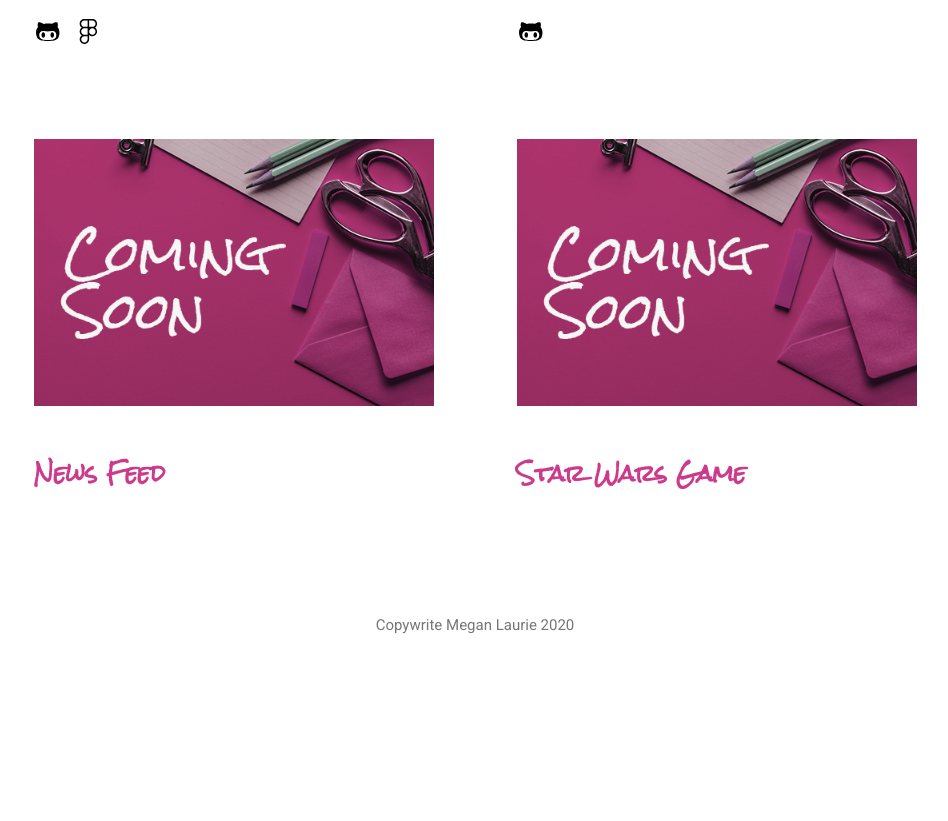
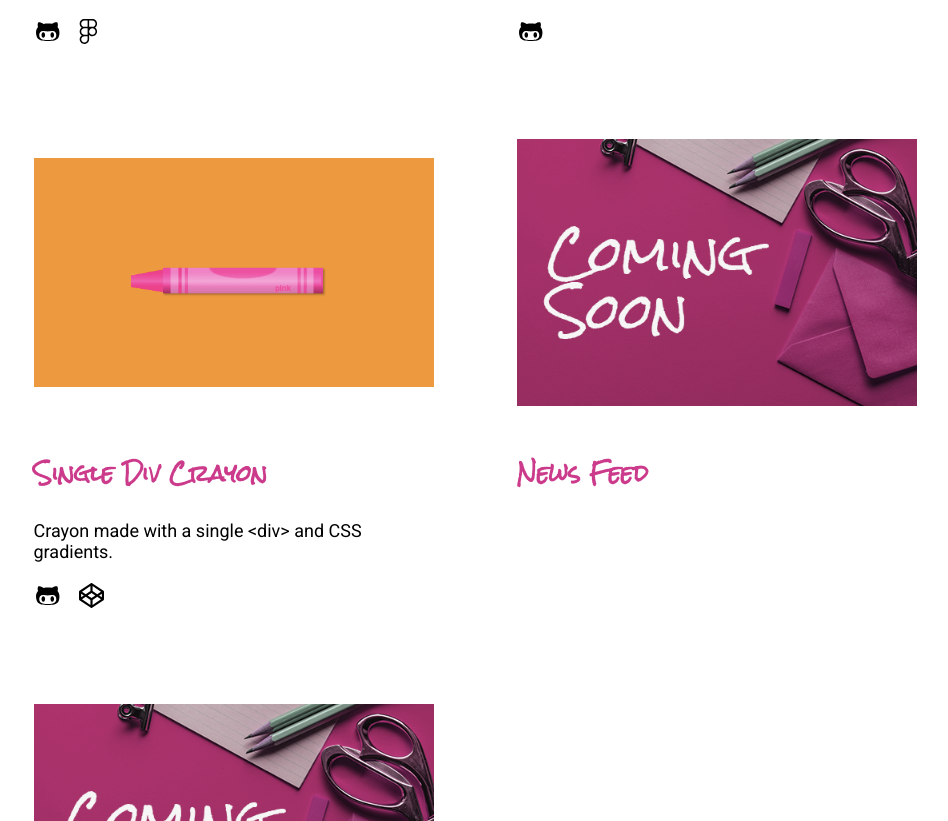
Before and after one commit to meglaurie/Portfolio-Summer-2020, a React (Create React App) app in the folder my-react-website/: page /project-list in a window 1280 px wide. Shown: the part 726-1547 px from the top of the page, without its empty margins (165-1113 px from the left). Before the commit the page ends 1399 px from the top, so only its background shows below. Built offline with nearby package versions, Linux system fonts and the light colour scheme.

Commit message:
More content added

```diff
--- a/my-react-website/src/components/ProjectList.js
+++ b/my-react-website/src/components/ProjectList.js
@@ -1,5 +1,6 @@
 import React from 'react';
-import { faGithubAlt, faDribbble, faFigma } from '@fortawesome/free-brands-svg-icons';
+import { faGithubAlt, faDribbble, faFigma, faCodepen } from '@fortawesome/free-brands-svg-icons';
+
 import { FontAwesomeIcon } from "@fortawesome/react-fontawesome";
 
 const ProjectList = ({ projects }) => (
@@ -12,7 +13,8 @@
           <p className="project-desc">{projects.content[0]}</p>
           <a className={projects.url === '' ? "display-none" : "fa-icon project-icon"} target="_blank" rel="noopener noreferrer" aria-label="Github external link" href={projects.url}><FontAwesomeIcon icon={faGithubAlt} /></a>
           <a className={projects.url2 === '' ? "display-none" : "fa-icon project-icon"} target="_blank" rel="noopener noreferrer" aria-label="Dribbble external link" href={projects.url2}><FontAwesomeIcon icon={faDribbble} /></a>
-          <a className={projects.url3 === '' ? "display-none" : "fa-icon project-icon"} target="_blank" rel="noopener noreferrer" aria-label="Dribbble external link" href={projects.url3}><FontAwesomeIcon icon={faFigma} /></a>
+          <a className={projects.url3 === '' ? "display-none" : "fa-icon project-icon"} target="_blank" rel="noopener noreferrer" aria-label="Figma external link" href={projects.url3}><FontAwesomeIcon icon={faFigma} /></a>
+          <a className={projects.url4 === '' ? "display-none" : "fa-icon project-icon"} target="_blank" rel="noopener noreferrer" aria-label="Codepen external link" href={projects.url3}><FontAwesomeIcon icon={faCodepen} /></a>
         </div>
     </div>
   ))}
--- a/my-react-website/src/pages/ProjectContent.js
+++ b/my-react-website/src/pages/ProjectContent.js
@@ -7,6 +7,7 @@
       url: 'https://github.com/meglaurie/Kikis-Delivery-App',
       url2: '',
       url3: "https://www.figma.com/proto/6mEKCIUnofMLkgSiHKaydH/Kiki's-Delivery-App?node-id=24%3A2&scaling=min-zoom",
+      url4: '',
       content: [
           `This app is being designed in Figma and built on React. It is currenlty under construction, but you can follow my progress through the links.`,
       ]
@@ -18,8 +19,21 @@
       url: 'https://github.com/meglaurie/Pokemon-API-App',
       url2: '',
       url3: '',
+      url4: '',
       content: [
           `This app was built with React and the Poke API. It is not yet complete, but you can follow my progess on Github.`,
+      ]
+  },{
+      name: 'Project 2',
+      title: 'Single Div Crayon',
+      image: require('../imgs/SingleDivCrayon.png'),
+      alt: 'poke ball',
+      url: 'https://github.com/meglaurie/CSS-Excercises/tree/master/single-div-crayon',
+      url2: '',
+      url3: '',
+      url4: 'https://codepen.io/mlaur568/full/zYBwXXP',
+      content: [
+          `Crayon made with a single <div> and CSS gradients.`,
       ]
   },{
         name: 'Project 3',
@@ -29,6 +43,7 @@
         url: '',
         url2: '',
         url3: '',
+        url4: '',
         content: [
             ``,
         ]
@@ -40,6 +55,7 @@
         url: '',
         url2: '',
         url3: '',
+        url4: '',
         content: [
             ``,
         ]
```
Also changed, not shown: my-react-website/src/imgs/SingleDivCrayon.png (added), 1 other file (tests, documents, lock files or other folders). Lines whose indentation alone changed are shown as unchanged.
